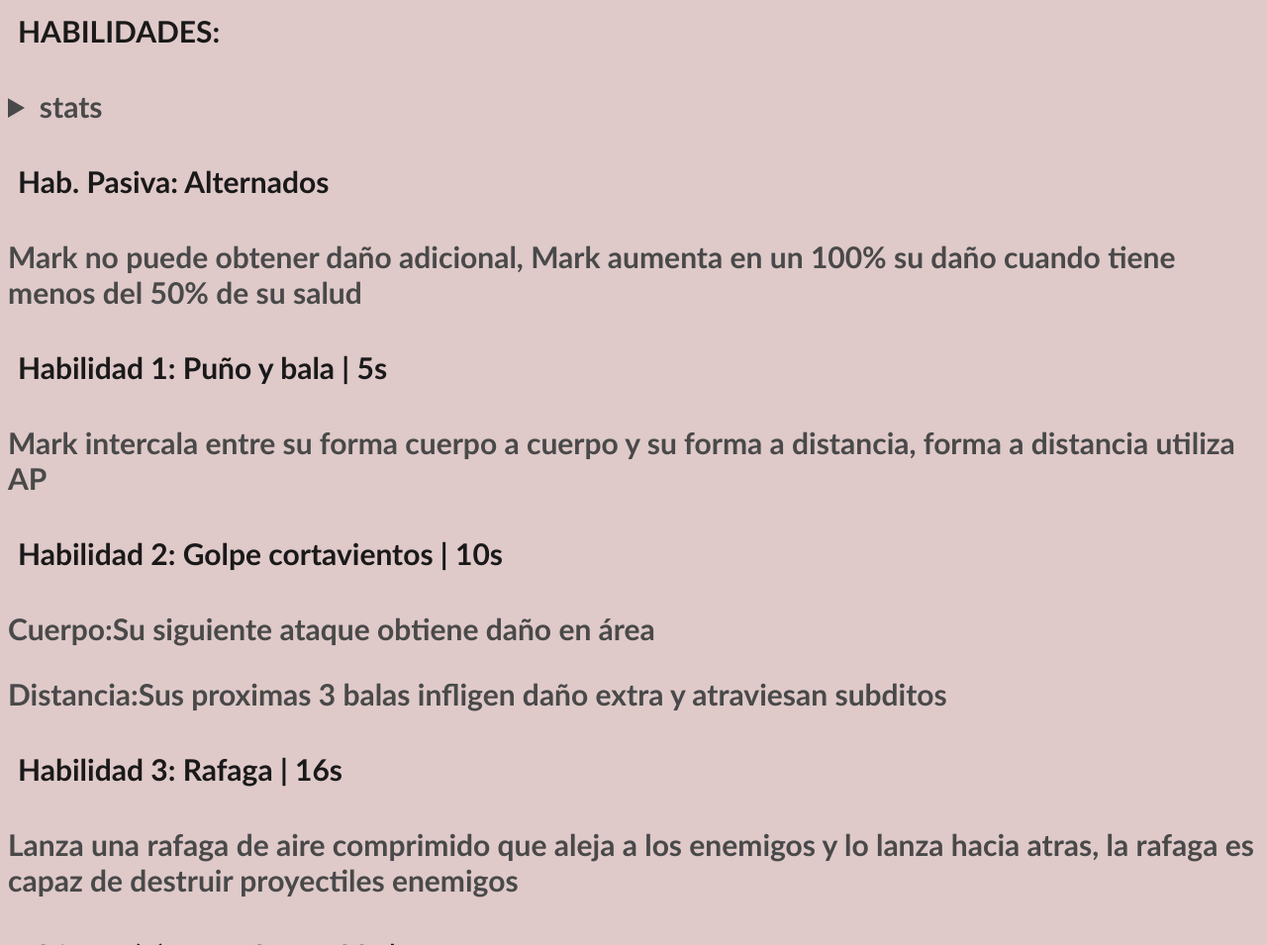
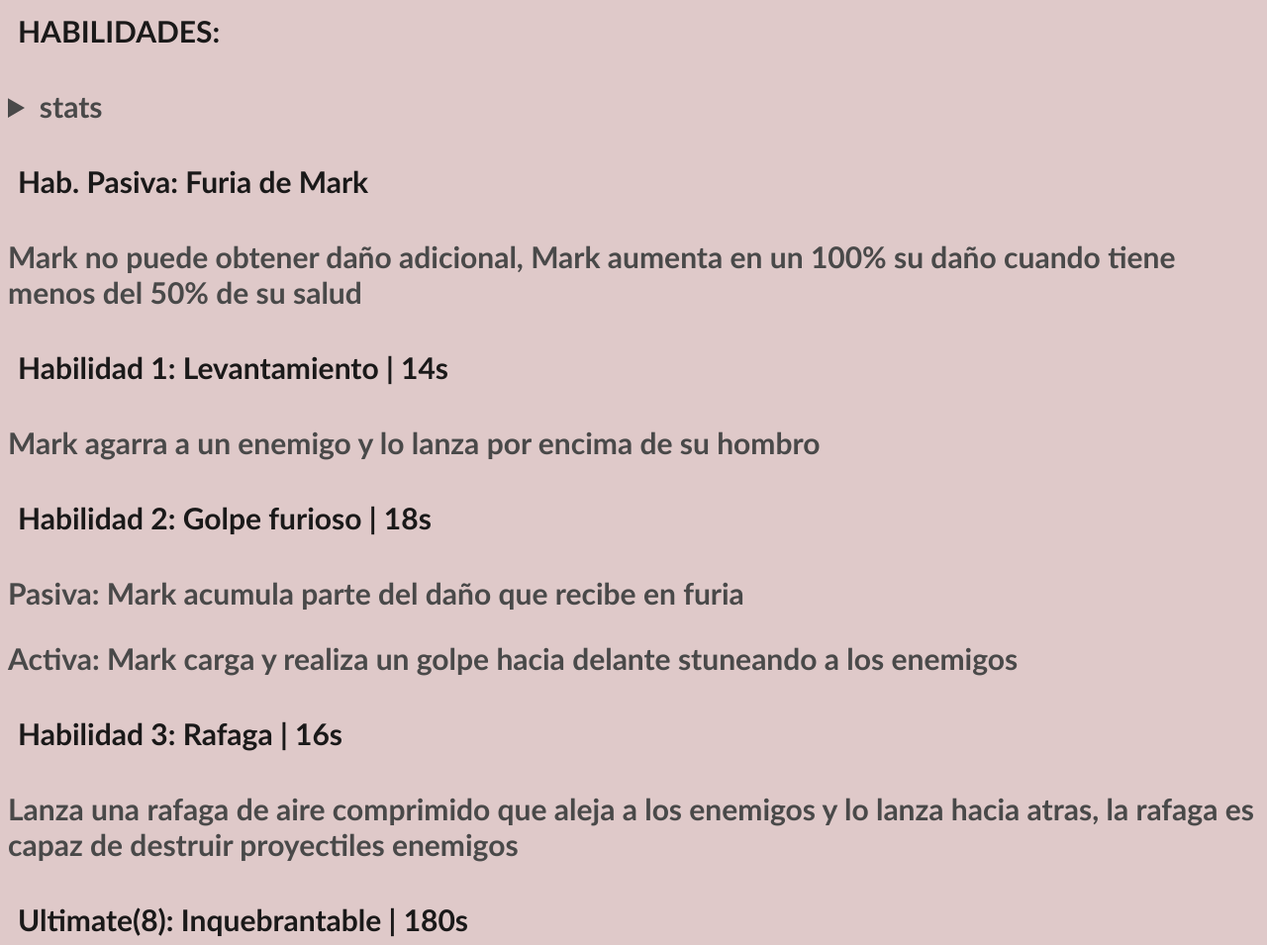
Before and after one commit to ZOROARK90/Carriers-Foundation-Mark, a plain HTML site: page index.html in a window 1280 px wide. Shown: the part 842-1797 px from the top of the page at 99% size. Drawn offline with Linux system fonts and the light colour scheme.

Commit message:
Update index.html

```diff
--- a/index.html
+++ b/index.html
@@ -47,18 +47,25 @@
                      <li>V.Attack: 0.65 (+0.01)</li>
                     </details></h3>
             </h1>
-            <h2>Hab. Pasiva: Alternados</h2>
+            <h2>Hab. Pasiva: Furia de Mark</h2>
             <h3>Mark no puede obtener daño adicional, Mark aumenta en un 100% su
                 daño cuando tiene menos del 50% de su salud</h3>
-            <h2>Habilidad 1: Puño y bala | 5s</h2>
-            <h3>Mark intercala entre su forma cuerpo a cuerpo y su forma a distancia,
-                forma a distancia utiliza AP</h3>
-            <h2>Habilidad 2: Golpe cortavientos | 10s</h2>
-            <h3>Cuerpo:Su siguiente ataque obtiene daño en área</h3>
-            <h3>Distancia:Sus proximas 3 balas infligen daño extra y atraviesan subditos</h3>
+
+
+            <h2>Habilidad 1: Levantamiento | 14s</h2>
+            <h3>Mark agarra a un enemigo y lo lanza por encima de su hombro</h3>
+
+
+            <h2>Habilidad 2: Golpe furioso | 18s</h2>
+            <h3>Pasiva: Mark acumula parte del daño que recibe en furia</h3>
+            <h3>Activa: Mark carga y realiza un golpe hacia delante stuneando a los enemigos</h3>
+
+
             <h2>Habilidad 3: Rafaga | 16s</h2>
             <h3>Lanza una rafaga de aire comprimido que aleja a los enemigos y lo lanza hacia
                 atras, la rafaga es capaz de destruir proyectiles enemigos</h3>
+
+
             <h2>Ultimate(8): Inquebrantable | 180s</h2>
             <h3>Mark se sobrecarga de ira y se vuelve inmune al daño durante unos segundos</h3>
         </nav>
```
